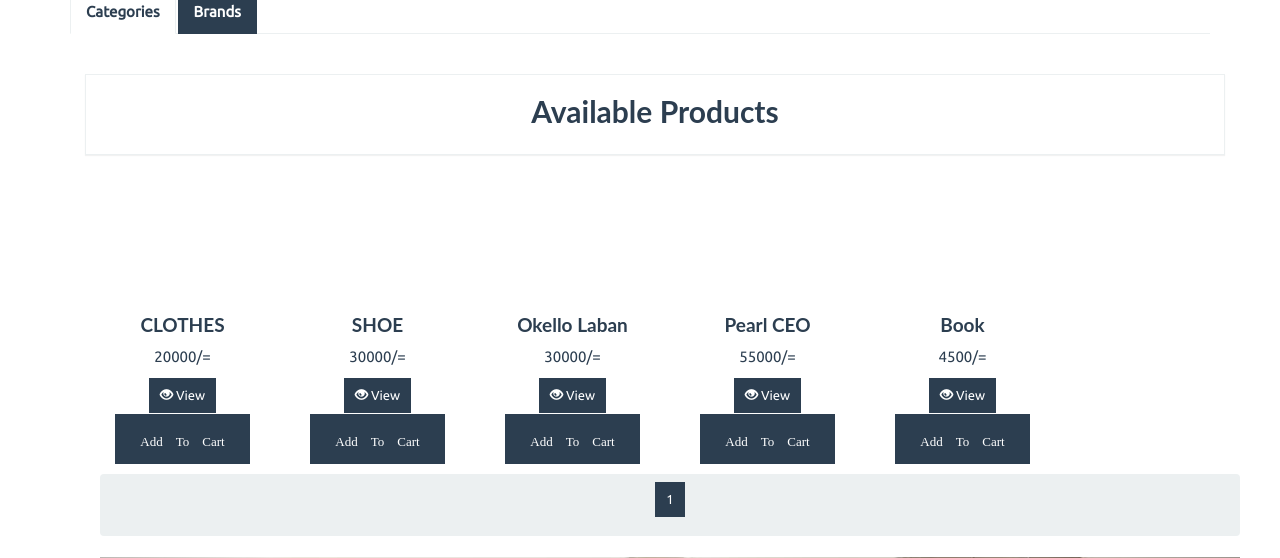
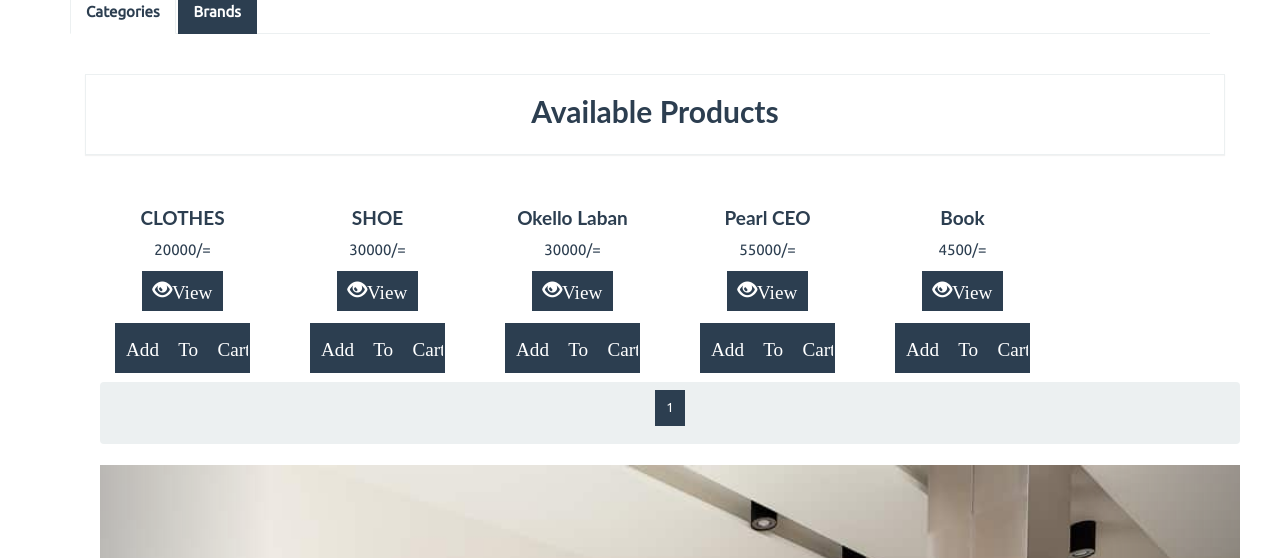
Before and after one commit to latototita/laban-ANNOTHER-TRIAL, a Django app: page /store/ in a window 1280 px wide. Shown: the part 1251-1809 px from the top of the page. Run offline with Django 3.2, Linux system fonts and the light colour scheme; data comes from the database, SQL or seed files in the repository; some libraries are stand-ins or nearby versions.

Commit message:
Update index.html

```diff
--- a/store/templates/index.html
+++ b/store/templates/index.html
@@ -86,32 +86,24 @@
 {% for product in product_list %}
 	<div class="col-md-2 col-xs-6">
 		<div class="col-xs-12 col-sm-12 col-md-12 col-lg-12">
-
+			<div class="pro-thumbnail">
 				<a href="{% url 'details' product.id %}">
-				<div style="background-image: url('{{product.image.url}}');
-  background-size:contain;background-repeat: no-repeat, no-repeat;">
+					<img src="{{product.image.url}}" alt="" style="max-width:100%;height: auto;">
 				</a>
-			</br>
-			</br>
-			</br>
-			</br>
-			</br>
-			</br>
-
 				<div class="caption text-center">
 					<h4 class="bold">{{ product.name }}</h4>
 
 					<p>{{ product.price }}/=</p>
 
-					<p style="font-size:1.5vw>
+					<p>
 						<a href="{% url 'details' product.id %}" class="btn btn-primary btn-sm mt-2"  >
-							<i class="glyphicon glyphicon-eye-open"></i> View
+							<i class="glyphicon glyphicon-eye-open" style="font-size:1.5vw">View</i>
 						</a>
 						<form action="/#" method="POST" class="btn-block">
 							{% csrf_token %}
 							<input hidden type="text" name='product' value='{{product.id}}'>
 							<input type="submit" class="btn btn-primary btn-sm mt-2 glyphicon glyphicon-shopping-cart form-control"
-								value="Add To Cart">
+								value="Add To Cart" style="font-size:1.5vw">
 						</form>
 
 
```
